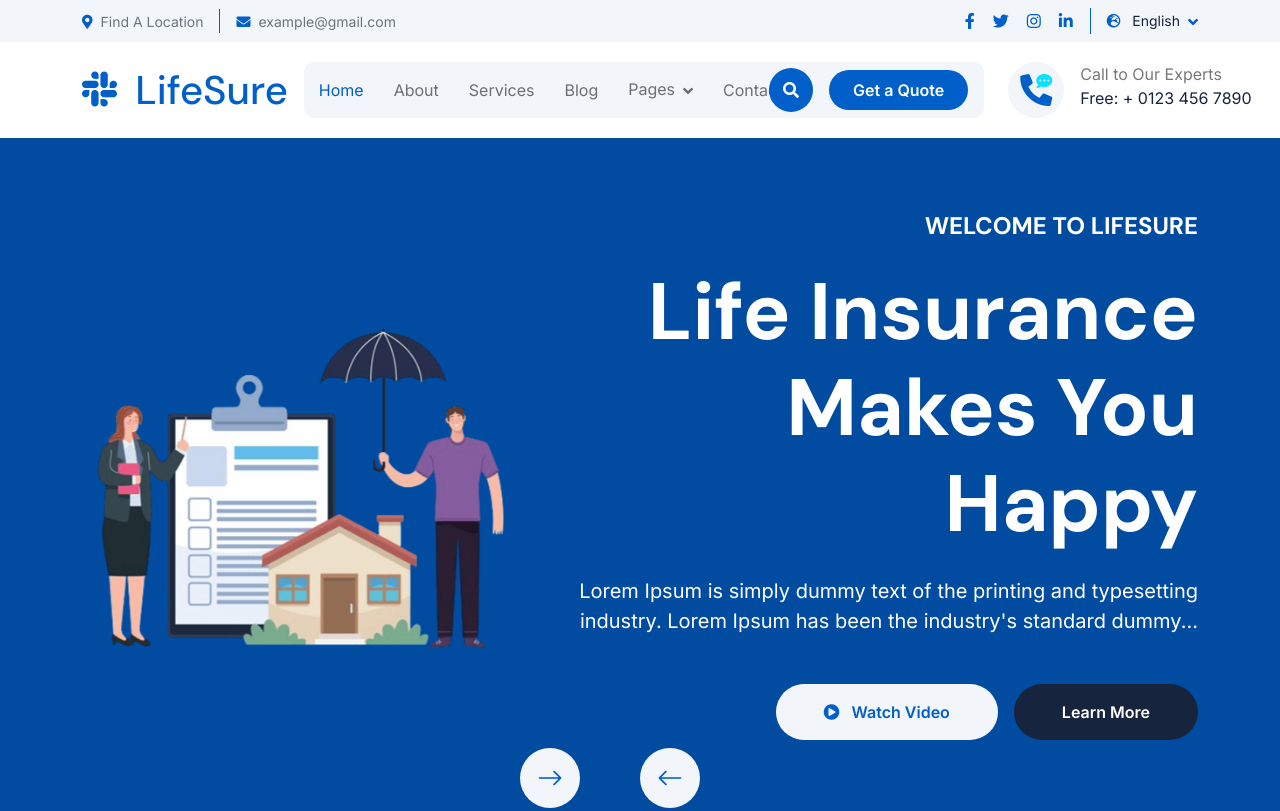
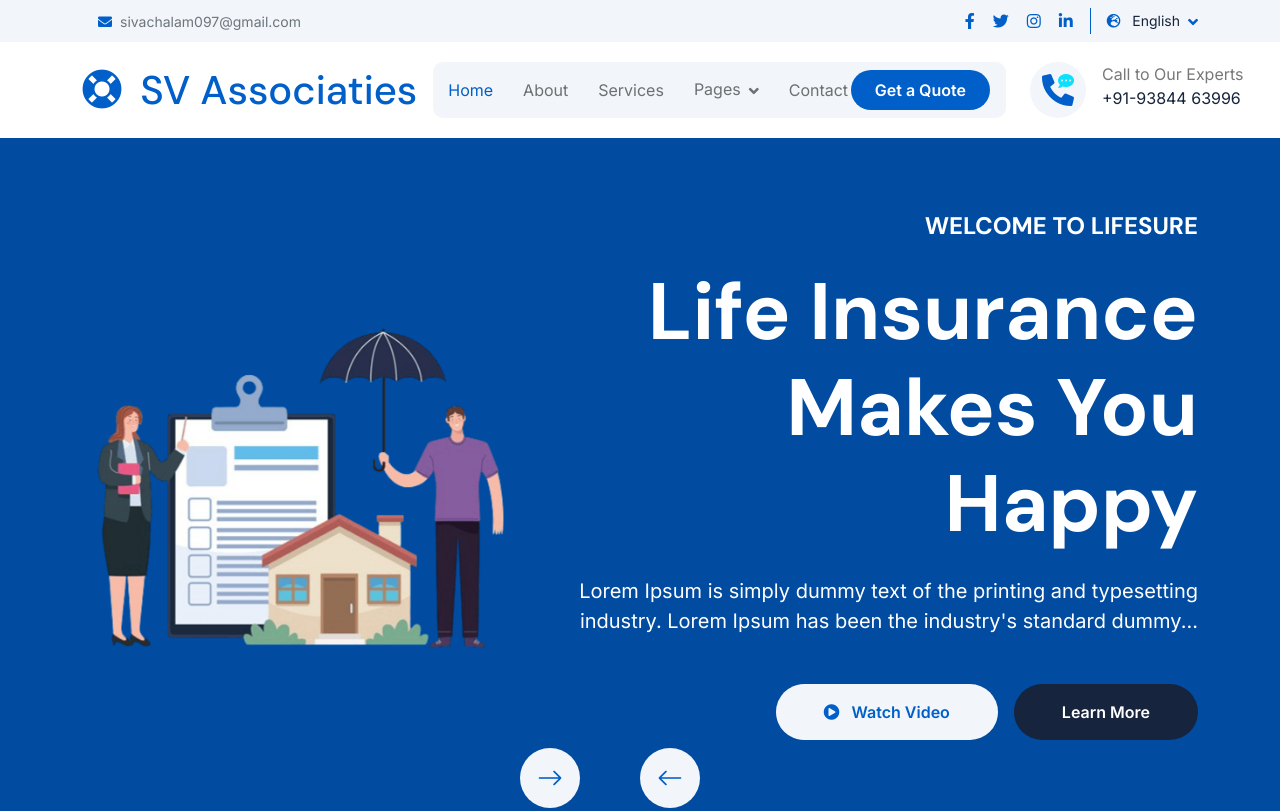
Before and after one commit to Shri2703/LifeSure, a plain HTML site: page index.html in a window 1280 px wide. Shown: the top 811 px of the page. Drawn offline with nearby package versions, Linux system fonts and the light colour scheme.

Commit message:
updation

```diff
--- a/index.html
+++ b/index.html
@@ -3,7 +3,7 @@
 
     <head>
         <meta charset="utf-8">
-        <title>LifeSure - Life Insurance Website Template</title>
+        <title>SV Associaties Insurance Website </title>
         <meta content="width=device-width, initial-scale=1.0" name="viewport">
         <meta content="" name="keywords">
         <meta content="" name="description">
@@ -46,11 +46,9 @@
                 <div class="row gx-0 align-items-center">
                     <div class="col-lg-8 text-center text-lg-start mb-lg-0">
                         <div class="d-flex flex-wrap">
-                            <div class="border-end border-primary pe-3">
-                                <a href="#" class="text-muted small"><i class="fas fa-map-marker-alt text-primary me-2"></i>Find A Location</a>
-                            </div>
+
                             <div class="ps-3">
-                                <a href="mailto:example@gmail.com" class="text-muted small"><i class="fas fa-envelope text-primary me-2"></i>example@gmail.com</a>
+                                <a href="mailto:example@gmail.com" class="text-muted small"><i class="fas fa-envelope text-primary me-2"></i>sivachalam097@gmail.com</a>
                             </div>
                         </div>
                     </div>
@@ -66,7 +64,7 @@
                                 <a href="#" class="dropdown-toggle text-dark" data-bs-toggle="dropdown"><small><i class="fas fa-globe-europe text-primary me-2"></i> English</small></a>
                                 <div class="dropdown-menu rounded">
                                     <a href="#" class="dropdown-item">English</a>
-                                    <a href="#" class="dropdown-item">Bangla</a>
+                                    <a href="#" class="dropdown-item">தமிழ்</a>
                                     <a href="#" class="dropdown-item">French</a>
                                     <a href="#" class="dropdown-item">Spanish</a>
                                     <a href="#" class="dropdown-item">Arabic</a>
@@ -84,7 +82,7 @@
             <div class="container">
                 <nav class="navbar navbar-expand-lg navbar-light">
                     <a href="#" class="navbar-brand p-0">
-                        <h1 class="text-primary mb-0"><i class="fab fa-slack me-2"></i> LifeSure</h1>
+                        <h1 class="text-primary mb-0"><i class="fa fa-life-ring me-2"></i> SV Associaties</h1>
                         <!-- <img src="img/logo.png" alt="Logo"> -->
                     </a>
                     <button class="navbar-toggler" type="button" data-bs-toggle="collapse" data-bs-target="#navbarCollapse">
@@ -95,7 +93,7 @@
                             <a href="index.html" class="nav-item nav-link active">Home</a>
                             <a href="about.html" class="nav-item nav-link">About</a>
                             <a href="service.html" class="nav-item nav-link">Services</a>
-                            <a href="blog.html" class="nav-item nav-link">Blog</a>
+                            <!-- <a href="blog.html" class="nav-item nav-link">Blog</a> -->
                             <div class="nav-item dropdown">
                                 <a href="#" class="nav-link" data-bs-toggle="dropdown">
                                     <span class="dropdown-toggle">Pages</span>
@@ -110,13 +108,13 @@
                             </div>
                             <a href="contact.html" class="nav-item nav-link">Contact</a>
                             <div class="nav-btn px-3">
-                                <button class="btn-search btn btn-primary btn-md-square rounded-circle flex-shrink-0" data-bs-toggle="modal" data-bs-target="#searchModal"><i class="fas fa-search"></i></button>
-                                <a href="#" class="btn btn-primary rounded-pill py-2 px-4 ms-3 flex-shrink-0"> Get a Quote</a>
+                                <!-- <button class="btn-search btn btn-primary btn-md-square rounded-circle flex-shrink-0" data-bs-toggle="modal" data-bs-target="#searchModal"><i class="fas fa-search"></i></button> -->
+                                <a href="contact.html" class="btn btn-primary rounded-pill py-2 px-4 ms-3 flex-shrink-0"> Get a Quote</a>
                             </div>
                         </div>
                     </div>
                     <div class="d-none d-xl-flex flex-shrink-0 ps-4">
-                        <a href="#" class="btn btn-light btn-lg-square rounded-circle position-relative wow tada" data-wow-delay=".9s">
+                        <a href="tel:+919384463996" class="btn btn-light btn-lg-square rounded-circle position-relative wow tada" data-wow-delay=".9s">
                             <i class="fa fa-phone-alt fa-2x"></i>
                             <div class="position-absolute" style="top: 7px; right: 12px;">
                                 <span><i class="fa fa-comment-dots text-secondary"></i></span>
@@ -124,9 +122,10 @@
                         </a>
                         <div class="d-flex flex-column ms-3">
                             <span>Call to Our Experts</span>
-                            <a href="tel:+ 0123 456 7890"><span class="text-dark">Free: + 0123 456 7890</span></a>
+                            <a href="tel:+919384463996" class="text-dark"><span>+91-93844 63996</span></a>
                         </div>
                     </div>
+
                 </nav>
             </div>
         </div>
```
